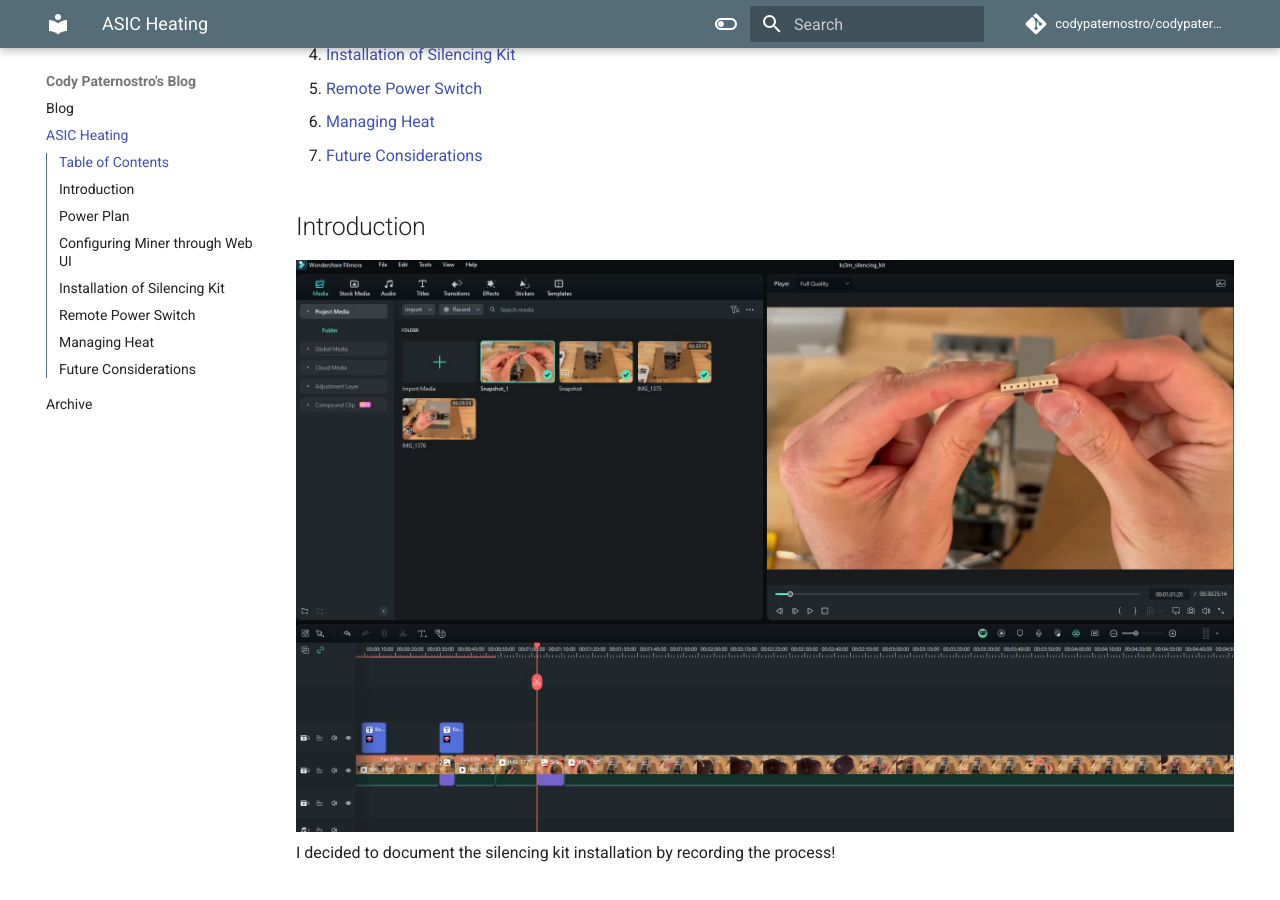
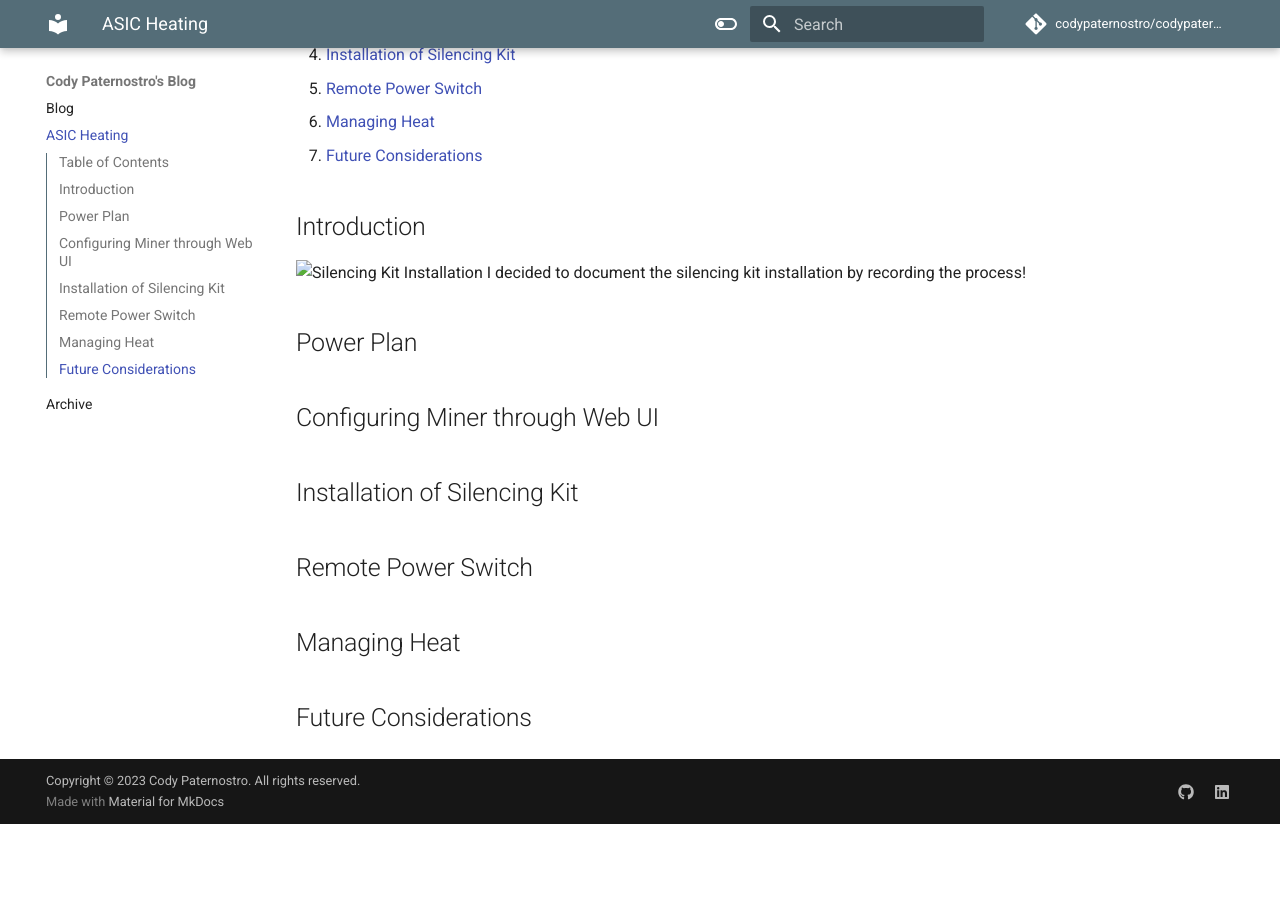
Before and after one commit to codypaternostro/codypaternostro.github.io, an MkDocs documentation site: the page built from docs/blog/ASIC Heating.md, in a window 1280 px wide and 900 px high, scrolled down 454 px. Built offline with MkDocs 1.6.1 and Material for MkDocs 9.7.7, drawn with Linux system fonts in a browser that asks for light colours; comment, search, counter and statistics services are not loaded; after the commit the page ends 1278 px from its top, so only the background shows below that.

Commit message:
Fix error

```diff
--- a/docs/blog/ASIC Heating.md
+++ b/docs/blog/ASIC Heating.md
@@ -11,7 +11,7 @@
 7. [Future Considerations](#future-considerations)
 
 ## Introduction
-![Silencing Kit Installation](introduction.jpg)
+![Silencing Kit Installation](codypaternostro.github.io\docs\blog\introduction.jpg)
 I decided to document the silencing kit installation by recording the process!
 
 ## Power Plan
--- a/mkdocs.yml
+++ b/mkdocs.yml
@@ -57,7 +57,6 @@
 
 
 markdown_extensions:
-  - glightbox
   - pymdownx.highlight:
       anchor_linenums: true
   - pymdownx.inlinehilite
```
